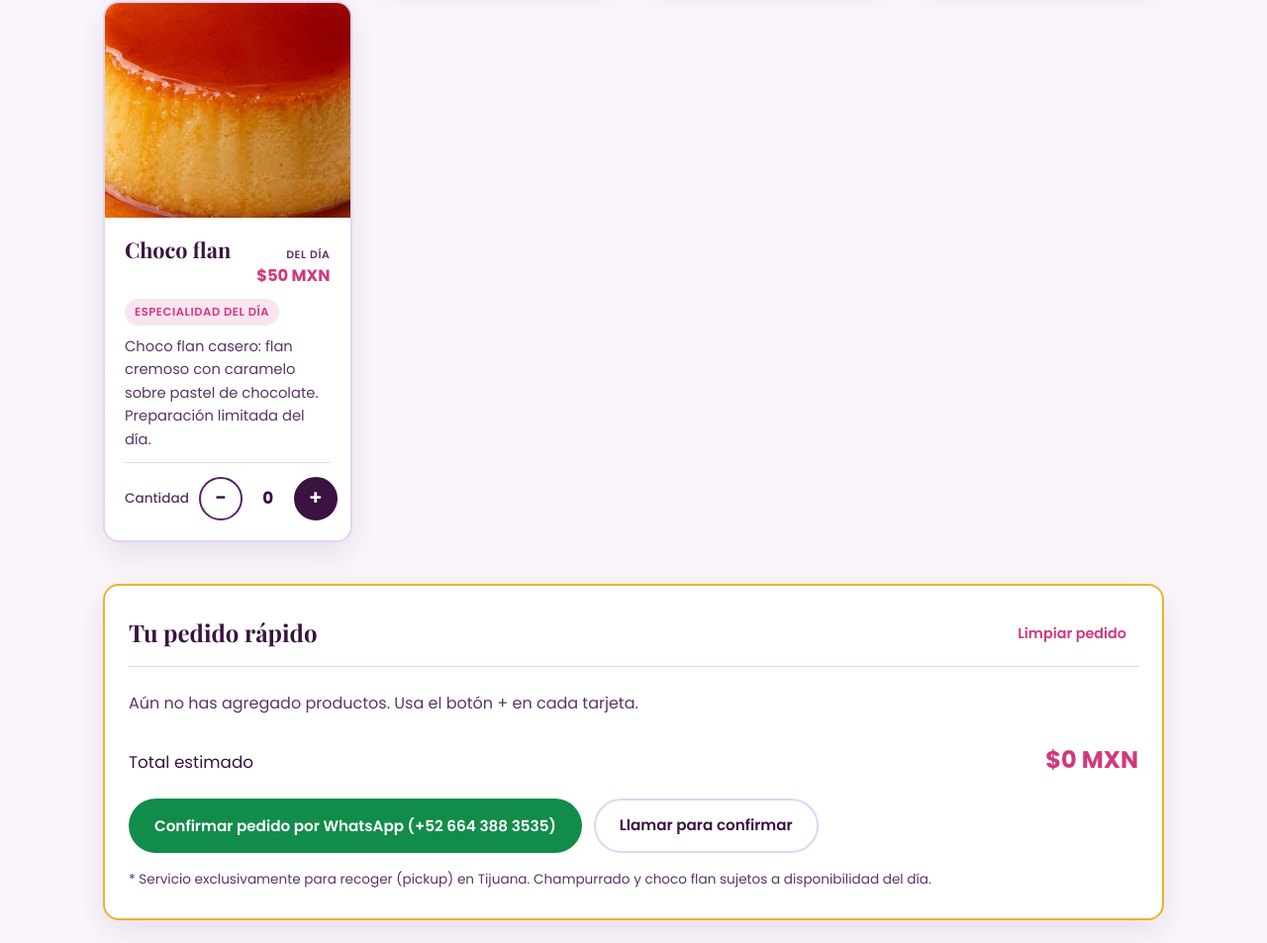
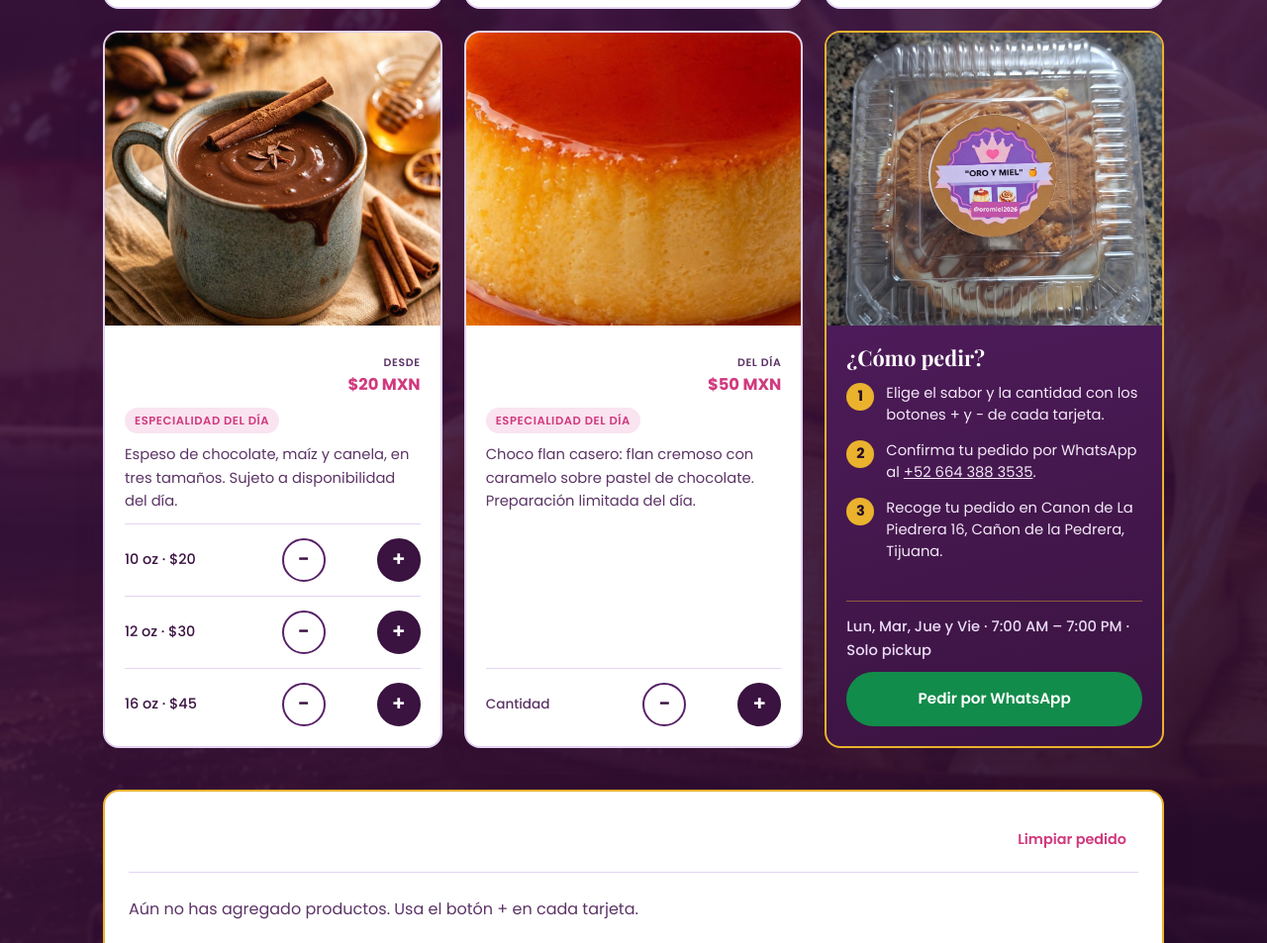
Before and after one commit to 261987292-ui/261987292-ui.github.io, a plain HTML site: page index.html in a window 1280 px wide. Shown: the part 2216-3169 px from the top of the page at 99% size. Drawn offline with nearby package versions, Linux system fonts and the light colour scheme; a web font is replaced by a local one.

Commit message:
Menú con fondo y tarjeta Cómo pedir

```diff
--- a/index.html
+++ b/index.html
@@ -115,7 +115,22 @@
     @media(max-width:760px){.tiles-3{grid-template-columns:1fr}.tile-card{aspect-ratio:16/10}}
 
     /* ---------- Menu & cart ---------- */
-    .menu-grid{display:grid;grid-template-columns:repeat(auto-fit,minmax(250px,1fr));gap:22px;margin-bottom:42px}
+    .menu-section{position:relative;overflow:hidden;background-color:var(--morado-oscuro);color:#fff;border-top:3px solid var(--dorado);border-bottom:3px solid var(--dorado)}
+    .menu-section::before{content:"";position:absolute;inset:0;z-index:0;background-image:url('assets/mesa.jpg');background-size:cover;background-position:center}
+    .menu-section::after{content:"";position:absolute;inset:0;z-index:1;background:linear-gradient(160deg,rgba(34,9,38,.93) 0%,rgba(58,19,64,.88) 55%,rgba(34,9,38,.94) 100%)}
+    .menu-section .container{position:relative;z-index:2}
+    .menu-section .section-head h2{color:#fff}
+    .menu-section .section-head p{color:#E9D8F2}
+    .menu-grid{display:grid;grid-template-columns:1fr;gap:22px;margin-bottom:42px}
+    @media(min-width:640px){.menu-grid{grid-template-columns:repeat(2,1fr)}}
+    @media(min-width:1024px){.menu-grid{grid-template-columns:repeat(3,1fr)}}
+    .info-card{background:linear-gradient(165deg,var(--morado-medio) 0%,var(--morado-profundo) 100%);border:2px solid var(--dorado);border-radius:var(--radio);overflow:hidden;box-shadow:var(--sombra);display:flex;flex-direction:column;color:#fff;scroll-margin-top:96px}
+    .info-card .card-body p{color:#EBDCF5;flex:none}
+    .steps{list-style:none;display:flex;flex-direction:column;gap:14px;flex:1;margin:2px 0 6px}
+    .steps li{display:flex;gap:12px;align-items:flex-start;font-size:.92rem;color:#F3E8F7;line-height:1.5}
+    .steps .num{flex-shrink:0;width:28px;height:28px;border-radius:50%;background-color:var(--dorado);color:var(--morado-oscuro);font-weight:700;font-size:.9rem;display:inline-flex;align-items:center;justify-content:center;margin-top:1px}
+    .info-hours{border-top:1.5px solid rgba(234,178,45,.45);padding-top:14px;font-size:.88rem;font-weight:500}
+    .info-card .btn{width:100%}
     .menu-card{background-color:var(--superficie);border:2px solid var(--borde);border-radius:var(--radio);overflow:hidden;box-shadow:var(--sombra);display:flex;flex-direction:column;scroll-margin-top:96px}
     .menu-card:hover{border-color:var(--lavanda)}
     .card-img{aspect-ratio:8/7;overflow:hidden}
@@ -377,7 +392,7 @@
     </section>
 
     <!-- ================= MENÚ Y PEDIDO ================= -->
-    <section id="menu" class="section" style="padding-top:8px" aria-labelledby="menu-title">
+    <section id="menu" class="section menu-section" aria-labelledby="menu-title">
       <div class="container">
         <div class="section-head">
           <h2 id="menu-title">Menú y pedido rápido</h2>
@@ -560,6 +575,20 @@
                   <button type="button" class="step-btn add" data-action="add" aria-label="Agregar un choco flan">+</button>
                 </div>
               </div>
+            </div>
+          </article>
+
+          <article class="info-card">
+            <div class="card-img"><img src="assets/empaque.jpg" alt="Rol artesanal de Oro y Miel empacado y listo para recoger" loading="lazy"></div>
+            <div class="card-body">
+              <div class="card-top"><h3>¿Cómo pedir?</h3></div>
+              <ol class="steps">
+                <li><span class="num" aria-hidden="true">1</span><span>Elige el sabor y la cantidad con los botones + y − de cada tarjeta.</span></li>
+                <li><span class="num" aria-hidden="true">2</span><span>Confirma tu pedido por WhatsApp al <a href="tel:+526643883535">+52 664 388 3535</a>.</span></li>
+                <li><span class="num" aria-hidden="true">3</span><span>Recoge tu pedido en Canon de La Piedrera 16, Cañon de la Pedrera, Tijuana.</span></li>
+              </ol>
+              <p class="info-hours">Lun, Mar, Jue y Vie · 7:00 AM – 7:00 PM · Solo pickup</p>
+              <a class="btn btn-wa" href="https://wa.me/526643883535" target="_blank" rel="noopener">Pedir por WhatsApp</a>
             </div>
           </article>
         </div>
```
